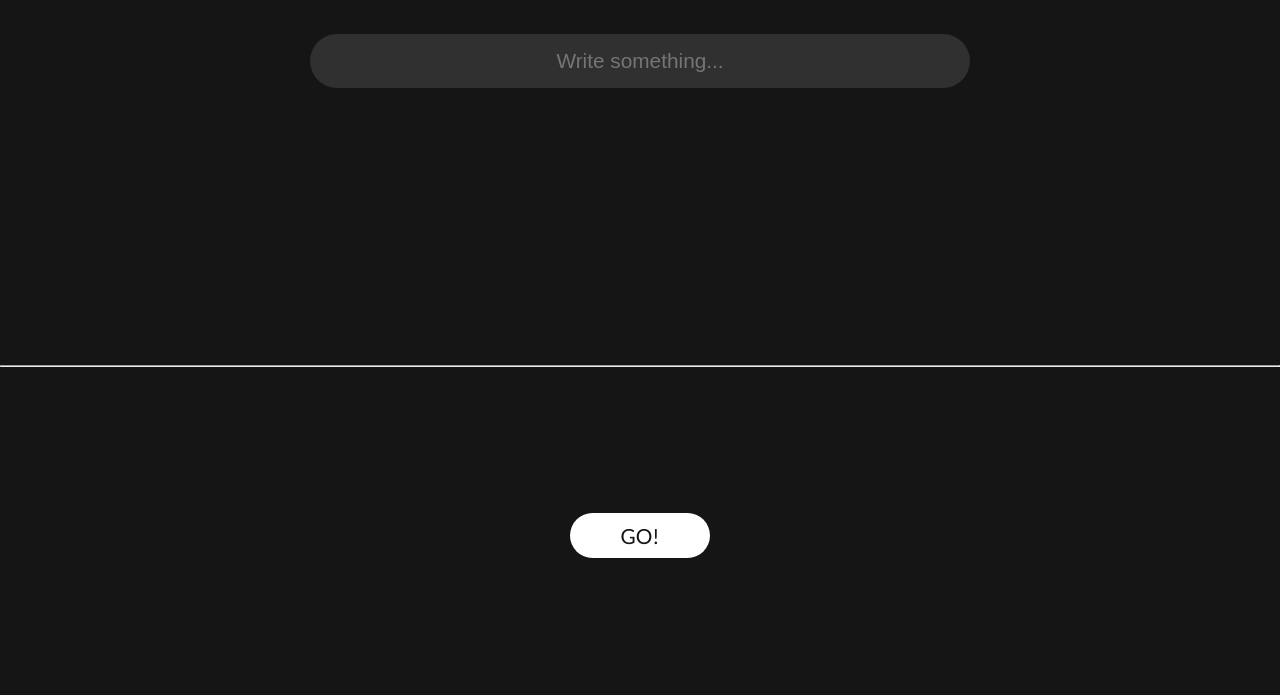
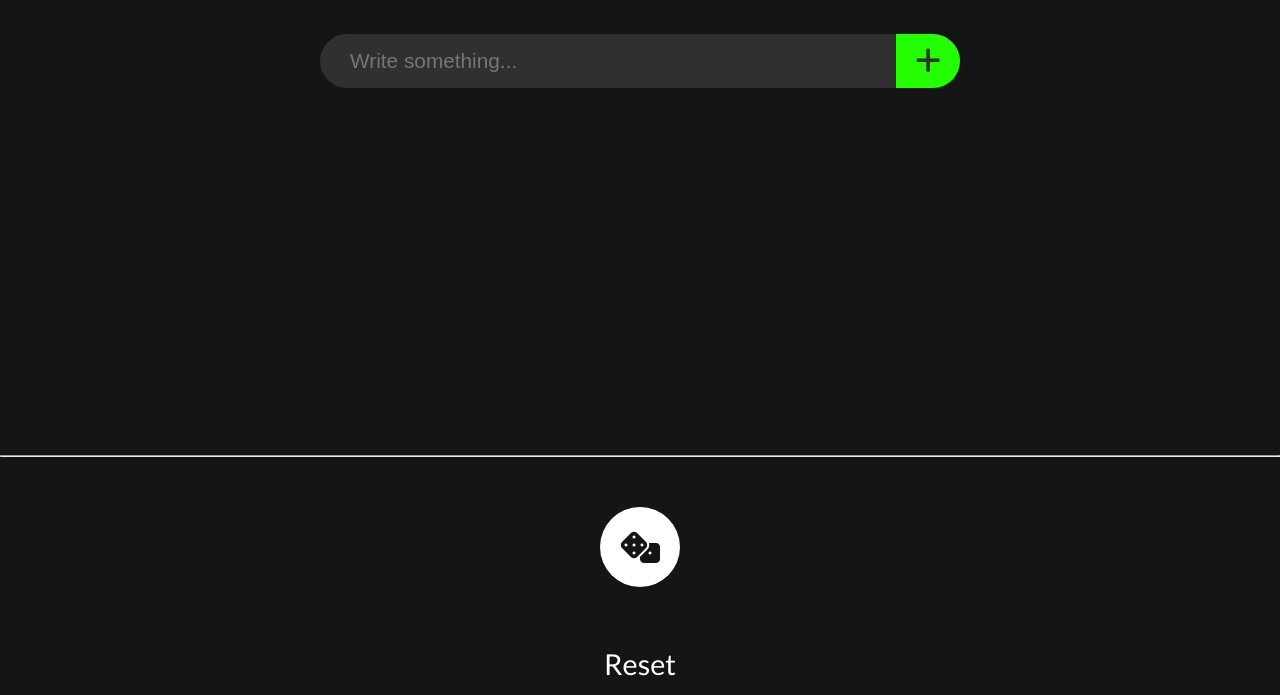
Before and after one commit to Xen98/decide-for-me, a plain HTML site: page index.html in a window 1280 px wide. Shown: the part 105-800 px from the top of the page. Drawn offline with Linux system fonts and the light colour scheme.

Commit message:
Primera version lista

```diff
--- a/assets/css/styles.css
+++ b/assets/css/styles.css
@@ -3,18 +3,24 @@
     --secundary-color: white;
     --primary-color-light: #303030;
     --green: #24FF00;
-  }
+}
+
+* {
+    box-sizing: border-box;
+}
 
 body {
     font-family: 'Lato', sans-serif;
     background-color: var(--primary-color);
     color: var(--secundary-color);
-    height: 90vh;
+    height: 95vh;
     margin: 0;
 }
 
 hr {
     color: var(--secundary-color);
+    width: 100%;
+    margin: 0;
 }
 
 .title {
@@ -27,15 +33,40 @@ hr {
     justify-content: center;
 }
 
+.text-box__container {
+    background-color: var(--primary-color-light);
+    border-radius: 50px;
+    width: 50%;
+    display: flex;
+    flex-direction: row;
+}
+
 .text-box__input {
-    background-color: var(--primary-color-light);
+    padding: 15px 30px 15px 30px;
+    background-color: transparent;
     border: none;
     color: var(--secundary-color);
-    border-radius: 50px;
-    padding: 15px 10px 15px 10px;
-    width: 50%;
-    text-align: center;
     font-size: 1.3rem;
+
+    width: 90%;
+    border-top-left-radius: 50px;
+    border-bottom-left-radius: 50px;
+}
+
+.add__contaier {
+    width: 10%;
+    border-top-right-radius: 50px;
+    border-bottom-right-radius: 50px;
+    background-color: var(--green);
+    cursor: pointer;
+    display: flex;
+    justify-content: center;
+    align-items: center;
+}
+
+.add__icon {
+    font-size: 1.8rem;
+    color: var(--primary-color-light);
 }
 
 .answers__dots {
@@ -55,6 +86,7 @@ hr {
     border-radius: 50%;
     margin-left: 15px;
     margin-right: 15px;
+    margin-top: 30px;
 }
 
 .dot--green {
@@ -70,37 +102,66 @@ hr {
     font-size: 2rem;
 }
 
+.top {
+    height: 70%;
+}
+
 .bottom {
     position: absolute;
     bottom: 0;
     width: 100%;
     margin: 0;
+    height: 30%;
+    display: flex;
+    flex-direction: column;
+    align-items: center;
 }
 
 .choice {
+    margin-top: 50px;
     text-align: center;
     display: flex;
     justify-content: center;
     align-items: center;
-    height: 40vh;
 }
 
 .choice__container {
     background-color: var(--secundary-color);
-    border-radius: 50px;
+    border-radius: 50%;
     width: 80px;
-    padding: 10px 30px 10px 30px;
+    height: 80px;
     cursor: pointer;
+    display: flex;
+    justify-content: center;
+    align-items: center;
 }
 
-.choice__button {
+.choice__container:hover {
+    background-color: var(--green);
+}
+
+.choice__icon {
     text-decoration: none;
     color: var(--primary-color);
-    font-size: 1.3rem;
+    font-size: 2rem;
+}
+
+.reset {
+    margin-top: 50px;
+}
+
+.reset__container {
+    font-size: 1.8rem;
+    cursor: pointer;
+    padding: 10px 10px 10px 10px;
+}
+
+.reset__container:hover {
+    color: var(--green);
 }
 
 @media screen and (max-width: 900px) {
-    .text-box__input {
+    .text-box__container {
         width: 80%;
     }
 }
--- a/assets/js/app.js
+++ b/assets/js/app.js
@@ -1,9 +1,21 @@
-import { answerDot } from "./register.js";
+const answersArray = [];
 
-const answersArray = [];
-const input = document.getElementById('input');
-const choice_button = document.getElementById('choice_button');
+const addInput = document.getElementById('input');
+const addButton = document.getElementById('add');
+const choiceButton = document.getElementById('choice_button');
 const win = document.getElementById('win');
+const resetButton = document.getElementById('reset');
+const answersList = document.getElementById('answers-dots');
+
+const answerDot = (id) => {
+    console.log(id);
+    let li = document.createElement("li");
+
+    li.classList.add('dot');
+    li.setAttribute('id', `dot-${id}`);
+
+    answersList.appendChild(li);
+}
 
 const deleteWin = () => {
     const winGreen = document.querySelector('.dot--green');
@@ -14,15 +26,24 @@ const deleteWin = () => {
     }
 }
 
-input.addEventListener('keyup', (event) => {
+const addChoice = () => {
+    if (addInput.value != '') {
+
+        answersArray.push(addInput.value);
+        answerDot(answersArray.length);
+        addInput.value = '';
+    }
+}
+
+addInput.addEventListener('keyup', (event) => {
     if (event.key === "Enter") {
-        answersArray.push(input.value);
-        answerDot(answersArray.length);
-        input.value = '';
+        addChoice();
     }
-})
+});
 
-choice_button.addEventListener('click', (event) => {
+addButton.addEventListener('click', addChoice);
+
+choiceButton.addEventListener('click', (event) => {
     if (answersArray.length >= 1) {
         deleteWin();
 
@@ -31,10 +52,19 @@ choice_button.addEventListener('click', (event) => {
 
         const id = Math.floor(Math.random() * (max - min)) + min;
 
-        console.log(answersArray[id]);
         win.innerText = answersArray[id];
 
         let dotWin = document.getElementById(`dot-${id+1}`);
         dotWin.classList.add('dot--green');
     }
 });
+
+resetButton.addEventListener('click', (event) => {
+    answersArray.length = 0;
+
+    while (answersList.firstChild) {
+        answersList.removeChild(answersList.firstChild);
+    }
+
+    win.innerText = '';
+});
--- a/assets/js/register.js
+++ /dev/null
@@ -1,13 +0,0 @@
-const answersList = document.getElementById('answers-dots');
-
-const answerDot = (id) => {
-    console.log(id);
-    let li = document.createElement("li");
-
-    li.classList.add('dot');
-    li.setAttribute('id', `dot-${id}`);
-
-    answersList.appendChild(li);
-}
-
-export { answerDot };
--- a/index.html
+++ b/index.html
@@ -11,11 +11,16 @@
     <link rel="preconnect" href="https://fonts.gstatic.com" crossorigin>
     <link href="https://fonts.googleapis.com/css2?family=Lato&display=swap" rel="stylesheet">
 
+
     <link rel="stylesheet" href="assets/css/styles.css">
+
+    <!-- Icons -->
+    <script src="https://kit.fontawesome.com/dbec4d7656.js" crossorigin="anonymous"></script>
 
     <title>Decide for me</title>
 </head>
 <body>
+    <div class="top">
         <header>
             <div class="title">
                 <h1 class="text__title">Decide for me</h1>
@@ -23,7 +28,12 @@
         </header>
         <main>
             <div class="text-box">
+                <div class="text-box__container">
                     <input id="input" class="text-box__input" type="text" placeholder="Write something...">
+                    <div id="add" class="add__contaier">
+                        <i class="fa-solid fa-plus add__icon"></i>
+                    </div>
+                </div>
             </div>
             <div class="answers">
                 <ol id="answers-dots" class="answers__dots">
@@ -33,15 +43,21 @@
             <div class="win">
                 <p id="win" class="win__text"></p>
             </div>
+        </main>
+    </div>
     <div class="bottom">
         <hr>
         <div class="choice">
             <div class="choice__container" id="choice_button">
-                    <a href="#" class="choice__button">GO!</a>
+                <i class="choice__icon fa-solid fa-dice"></i>
+            </div>
+        </div>
+        <div class="reset">
+            <div id="reset" class="reset__container">
+                Reset
             </div>
         </div>
     </div>
-    </main>
 
     <script type="module" src="assets/js/app.js"></script>
 </body>
```
Lines whose indentation alone changed are shown as unchanged.
